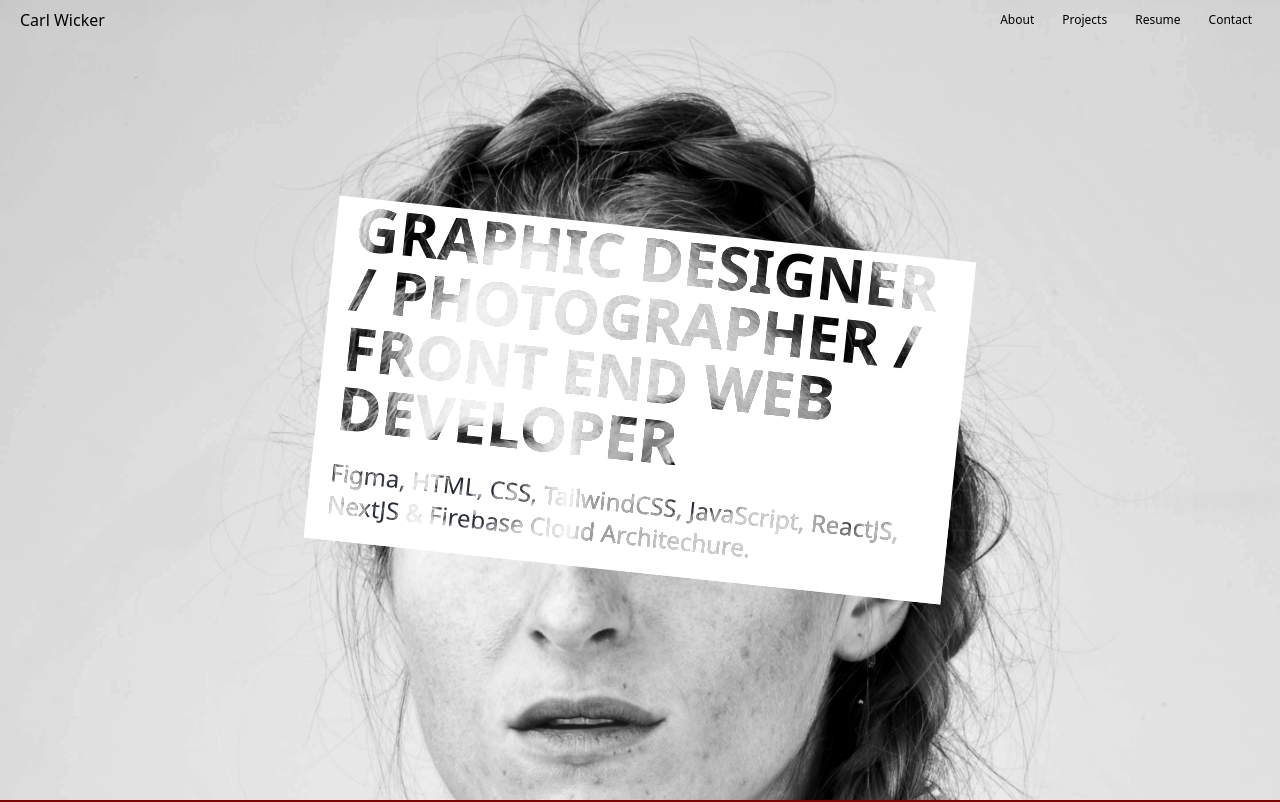
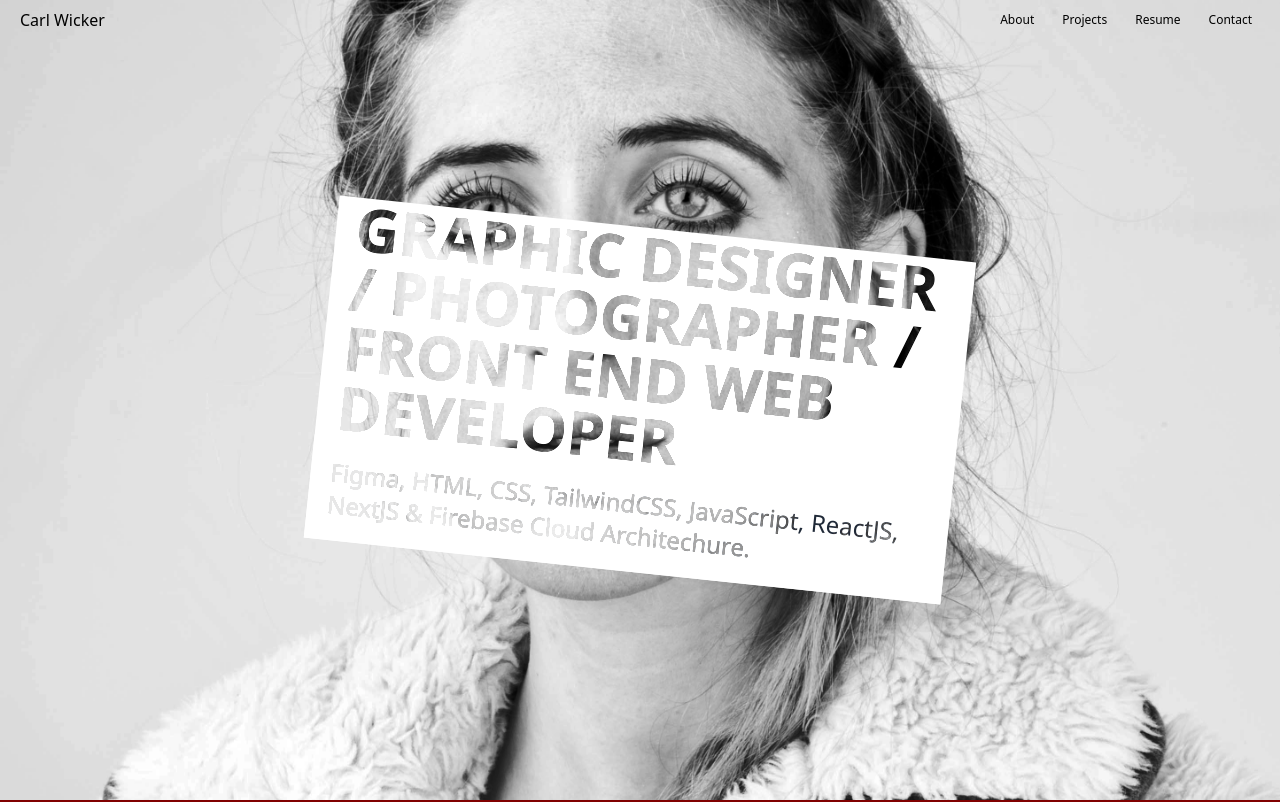
Before and after one commit to carlwicker/carlwicker-nextjs13, a Next.js app: page / in a window 1280 px wide. Shown: the top 802 px of the page. Built offline with nearby package versions, Linux system fonts and the light colour scheme.

Commit message:
section1 background alignment fix

```diff
--- a/app/para/globals.css
+++ b/app/para/globals.css
@@ -20,13 +20,14 @@ section {
   mix-blend-mode: lighten;
 }
 
-section:nth-child(1) {
-  background-image: url("/img/pic1.webp");
-  background-size: cover;
-  transition: ease-in;
+#section1:hover {
+  scale: 110%;
+  transition: ease-out 10s;
+  rotate: -1deg;
+  background-blend-mode: hard-light;
 }
 
-section:nth-child(1):hover {
+section:nth-child(1) {
   background-image: url("/img/pic1.webp");
   background-size: cover;
 }
@@ -45,3 +46,7 @@ section:nth-child(3) {
 section:nth-child(3) {
   background-color: darkolivegreen;
 }
+
+#paralax {
+  background-position-y: -400px;
+}
--- a/app/para/page.tsx
+++ b/app/para/page.tsx
@@ -8,14 +8,14 @@ export default function ParalaxTest() {
     const parallax: any = document.getElementById("paralax");
 
     window.addEventListener("scroll", () => {
-      let offset = window.pageYOffset;
+      let offset = window.pageYOffset - 400;
       parallax.style.backgroundPositionY = offset * 0.7 + "px";
     });
   }, []);
 
   return (
     <>
-      <section id="paralax">
+      <section id="paralax" style={{ backgroundPositionY: "-280px" }}>
         <div
           className="flex flex-col justify-center w-1/2 text-gray-800 rotate-6"
           id="section1"
```
